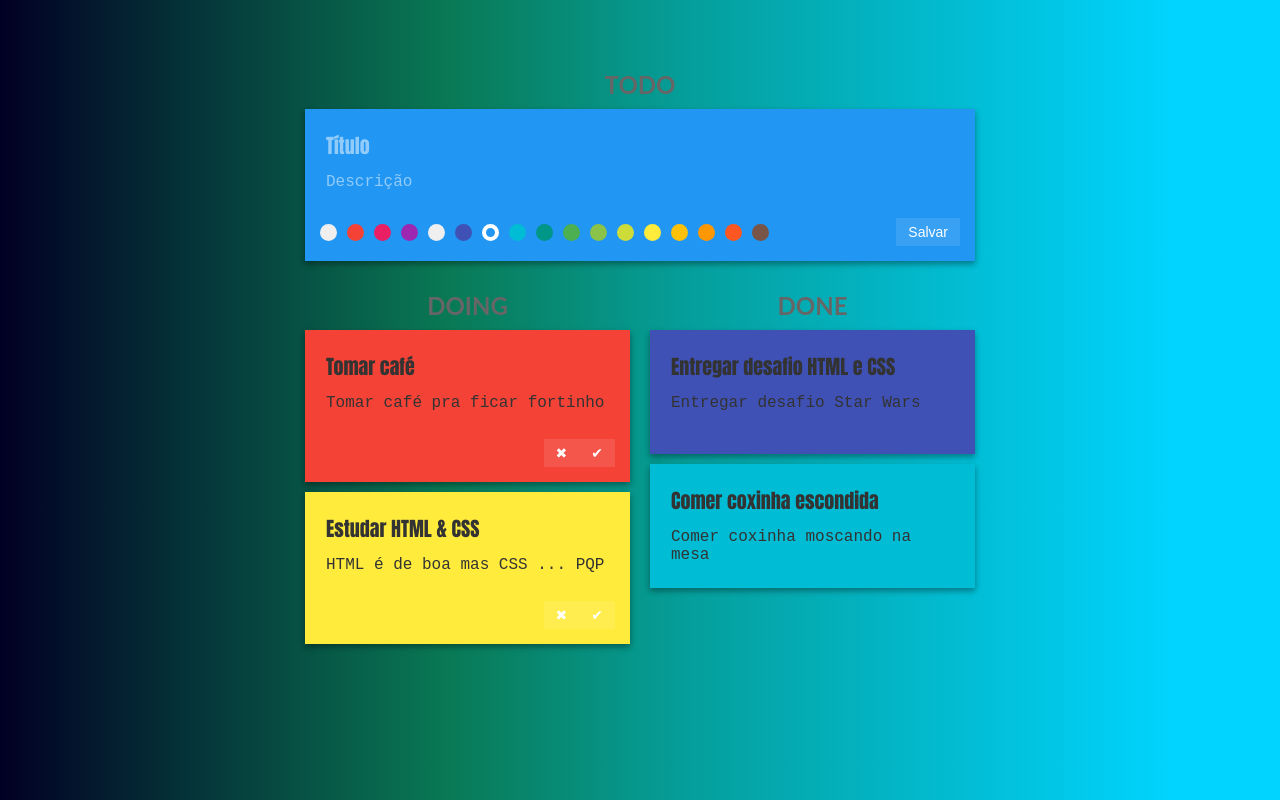
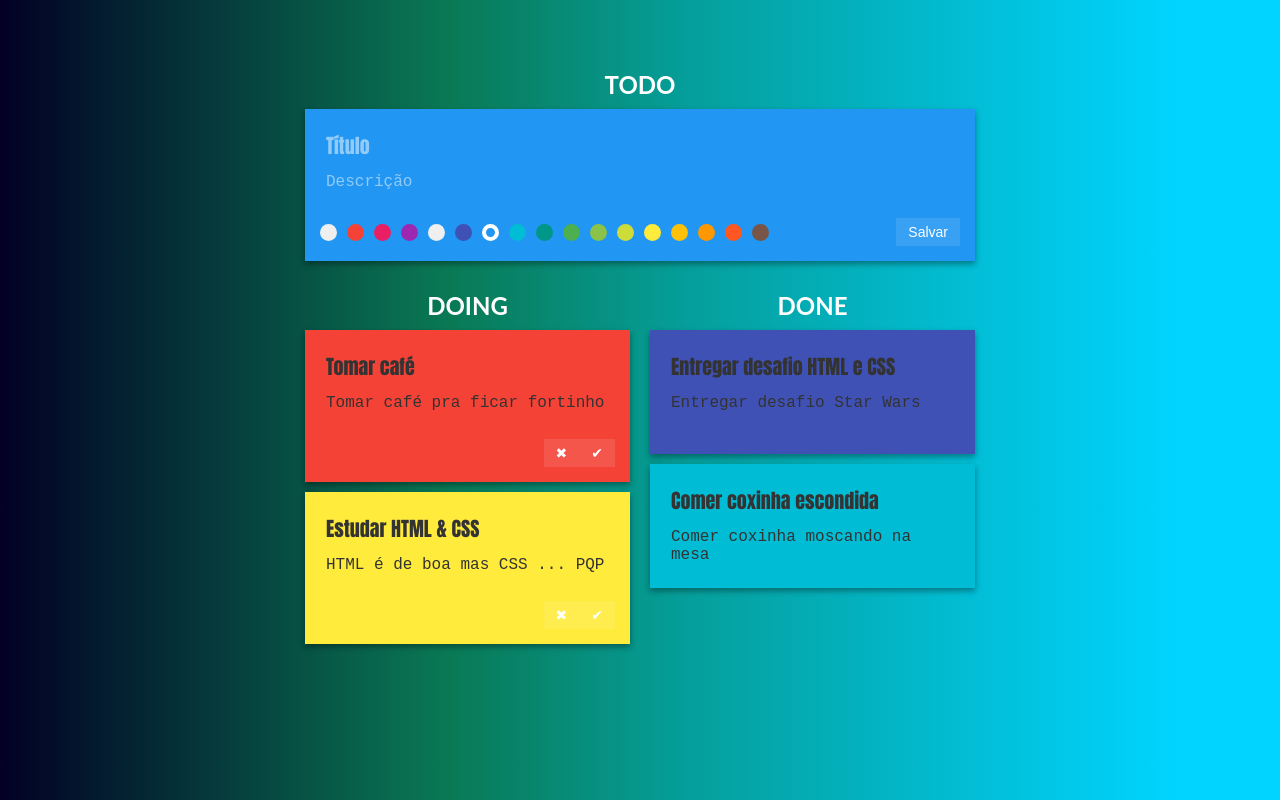
Before and after one commit to thalesnishida/todo-list, a React (Create React App) app: page / in a window 1280 px wide. Built offline with nearby package versions, Linux system fonts and the light colour scheme.

Commit message:
delete vscode file

```diff
--- a/src/components/TodoList/index.css
+++ b/src/components/TodoList/index.css
@@ -14,7 +14,7 @@ body {
 }
 
 body {
-	color: #666;
+	color: rgb(255, 254, 254);
 	font-family: 'Lato', sans-serif;
 }
 
```
